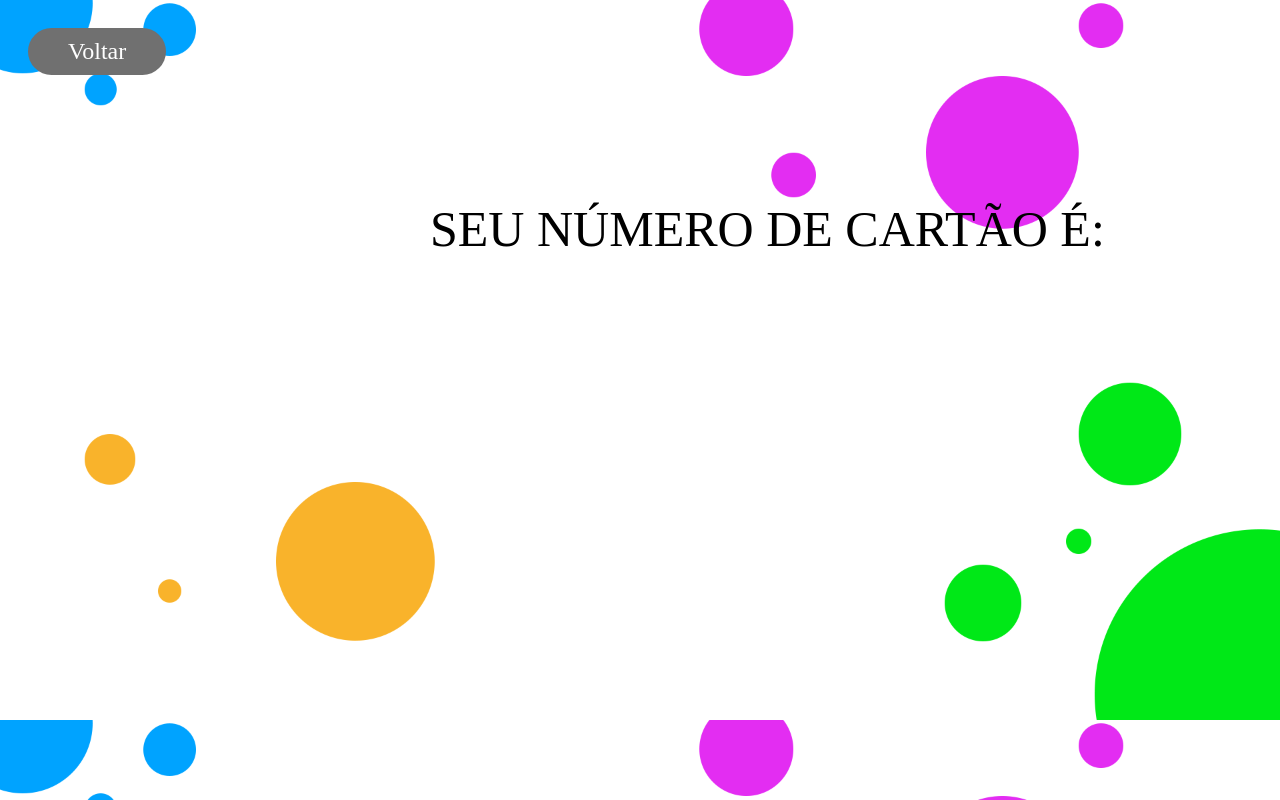
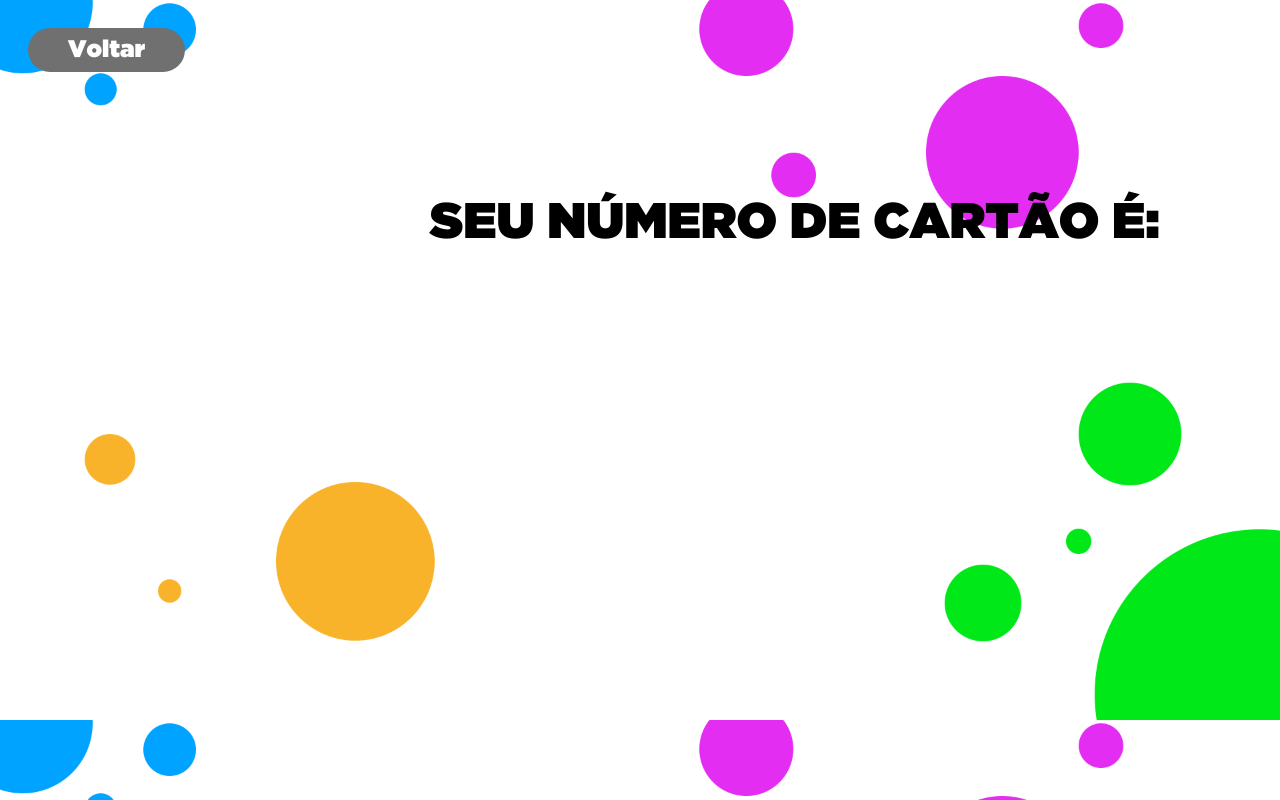
Before and after one commit to taylorburgues/pjIntegradorWeb, a plain HTML site: page home/geracao2.html in a window 1280 px wide. Drawn offline with Linux system fonts and the light colour scheme.

Commit message:
alterações

```diff
--- a/home/Comprar.css
+++ b/home/Comprar.css
@@ -14,6 +14,11 @@ body{
     margin: 0;
 }
 
+@font-face {
+    font-family: Gotham;
+    src: local(Gotham), url(../serviços/iCiel\ gotham\ ultra.ttf);
+}
+
 .button-container {
     display: flex;
     margin-top: 120px;
@@ -28,6 +33,7 @@ body{
 }
 
 .button {
+    font-family: Gotham;
     padding: 10px 35px;
     margin: 10px;
     cursor: pointer;
@@ -46,6 +52,7 @@ body{
 }
 
 .btnvoltar{
+    font-family: Gotham;
     display: inline-block;
     margin-left: 10px;
     margin-top: 20px;
@@ -67,6 +74,7 @@ body{
 }
 
 .font2{
+    font-family: Gotham;
     font-size: 50px;
     position: absolute;
 	left: 480px;
--- a/home/Home.css
+++ b/home/Home.css
@@ -18,15 +18,19 @@ body{
 }
 
 
-
 .wrapper {
     display: flex;
     flex-wrap: wrap;
     padding: 10px;
   }
 
+@font-face {
+    font-family: Gotham;
+    src: local(Gotham), url(../serviços/iCiel\ gotham\ ultra.ttf);
+}
+
 .button1 {
-
+    font-family: Gotham;
     display: inline-block;
     margin-left: 230px;
     margin-top: 300px;
@@ -44,6 +48,7 @@ body{
 }
 
 .button2 {
+    font-family: Gotham;
     display: inline-block;
     margin-left: 200px;
     padding: 100px 70px;
@@ -60,6 +65,7 @@ body{
 }
 
 .button3 {
+    font-family: Gotham;
     display: inline-block;
     margin-left: 200px;
     padding: 115px 30px;
--- a/home/geracao.css
+++ b/home/geracao.css
@@ -3,7 +3,13 @@ body{
     background-size: 100%;
 }
 
+@font-face {
+    font-family: Gotham;
+    src: local(Gotham), url(../serviços/iCiel\ gotham\ ultra.ttf);
+}
+
 .btnvoltar{
+    font-family: Gotham;
     display: inline-block;
     margin-left: 20px;
     margin-top: 20px;
@@ -25,6 +31,7 @@ body{
 }
 
 .font{
+    font-family: Gotham;
     font-size: 50px;
     position: absolute;
 	left: 500px;
@@ -32,6 +39,7 @@ body{
 }
 
 .btngerar{
+    font-family: Gotham;
     display: inline-block;
     margin-left: 660px;
 	margin-top: 340px;
@@ -53,6 +61,7 @@ body{
 }
 
 .btnvoltar2{
+    font-family: Gotham;
     display: inline-block;
     margin-left: 20px;
     margin-top: 20px;
@@ -74,6 +83,7 @@ body{
 }
 
 .font2{
+    font-family: Gotham;
     font-size: 50px;
     position: absolute;
 	left: 430px;
--- a/home/servico.css
+++ b/home/servico.css
@@ -3,7 +3,13 @@ body{
     background-size: 100%;
 }
 
+@font-face {
+    font-family: Gotham;
+    src: local(Gotham), url(../serviços/iCiel\ gotham\ ultra.ttf);
+}
+
 .font2{
+    font-family: Gotham;
     font-size: 50px;
     position: absolute;
 	left: 480px;
@@ -11,6 +17,7 @@ body{
 }
 
 .btnsim{
+    font-family: Gotham;
     display: inline-block;
     margin-left: 660px;
 	margin-top: 300px;
@@ -27,6 +34,7 @@ body{
 }
 
 .btnvoltar{
+    font-family: Gotham;
     display: inline-block;
     margin-left: 10px;
     margin-top: 20px;
```
Also changed, not shown: images/logo.png (deleted), serviços/iCiel gotham ultra.ttf (added).
